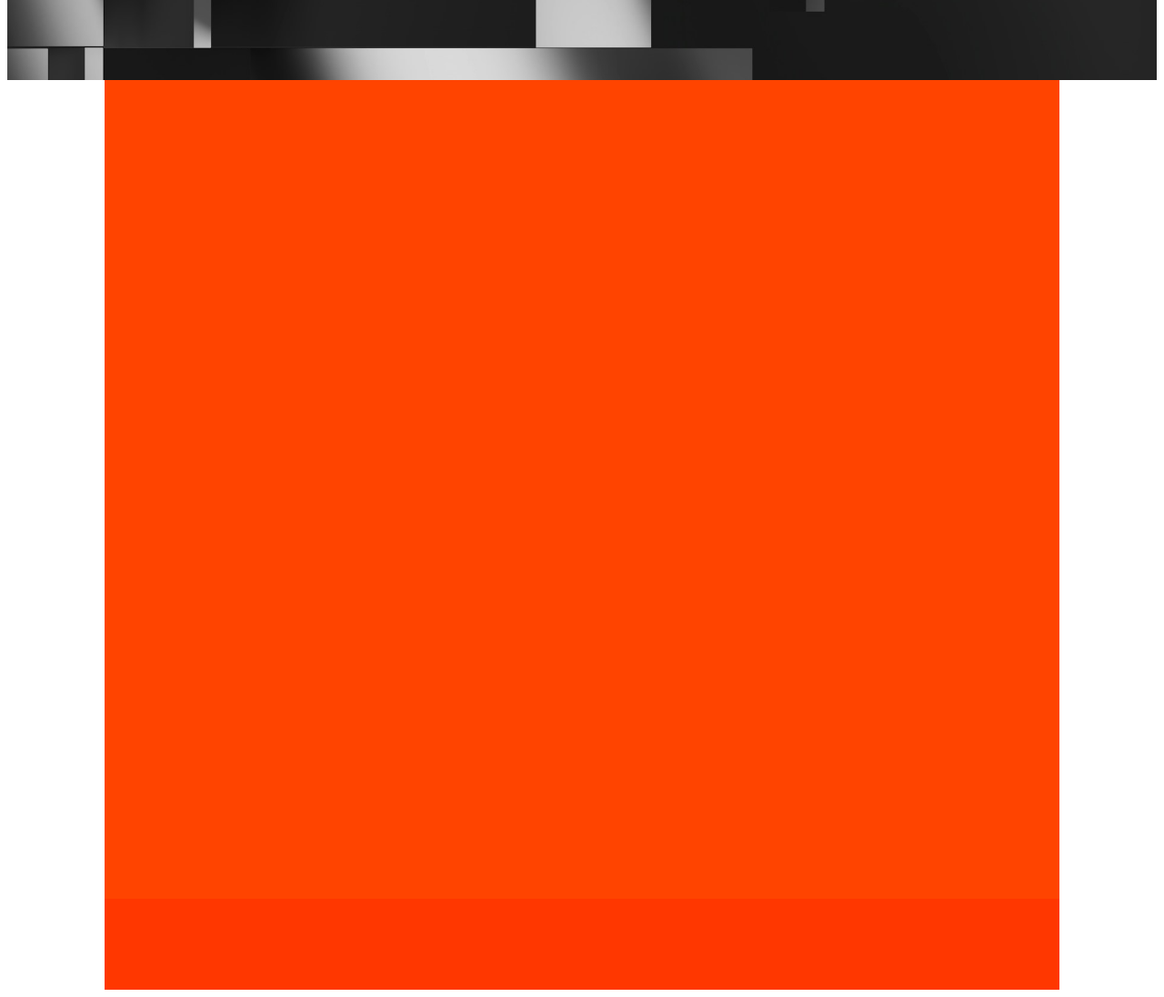
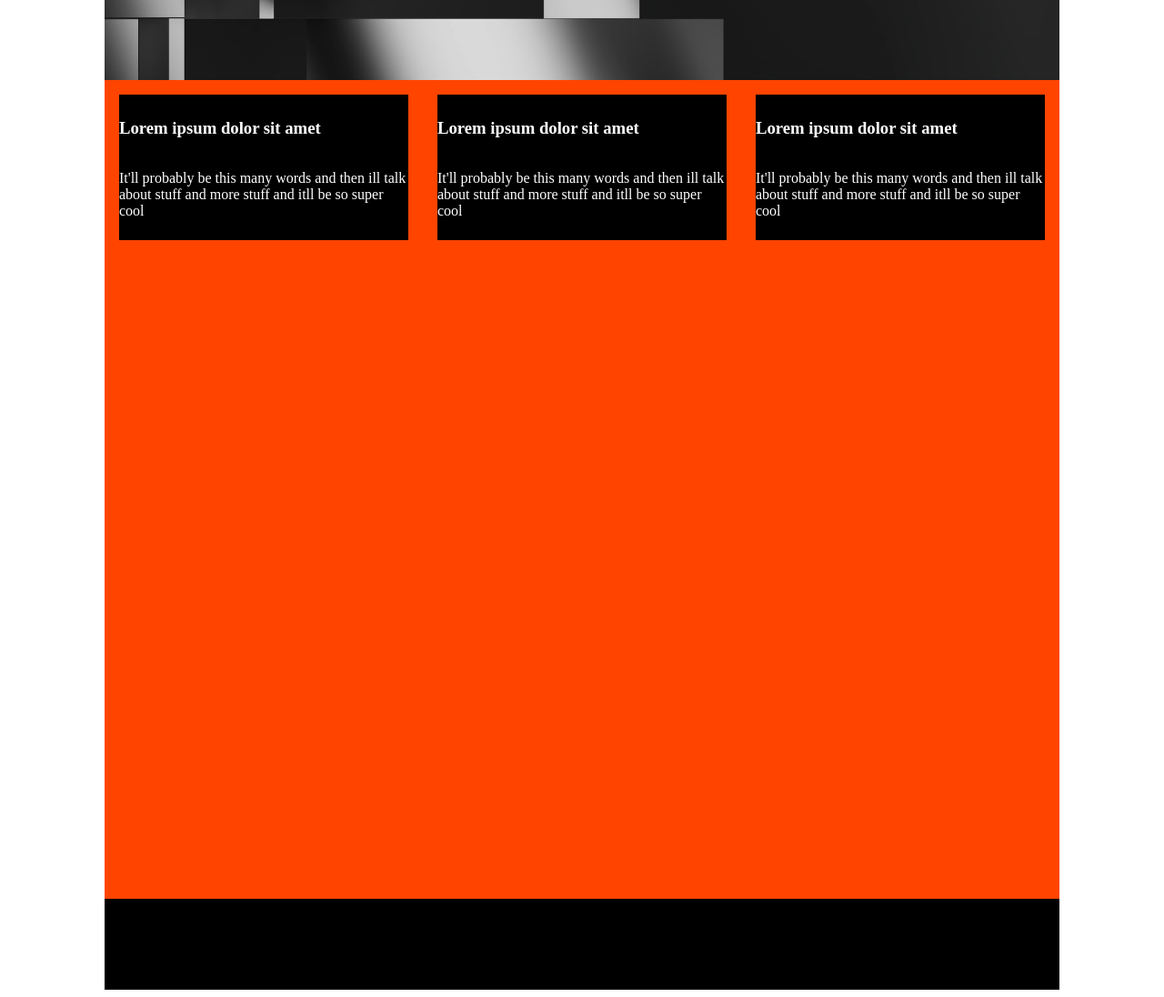
Before and after one commit to delanieaguirre/se1400-new, a plain HTML site: page milestone4/index.html in a window 1280 px wide. Shown: the part 440-1536 px from the top of the page at 91% size. Drawn offline with Linux system fonts and the light colour scheme; a web font is replaced by a local one.

Commit message:
Added Boxes

```diff
--- a/milestone4/index.html
+++ b/milestone4/index.html
@@ -1,11 +1,13 @@
 <!DOCTYPE html>
 <html>
+
 <head>
     <title>Milestone 4</title>
     <meta charset="utf-8">
     <link rel="stylesheet" href="style.css" type="text/css">
     <link rel="stylesheet" href="https://use.typekit.net/mph2hlc.css">
 </head>
+
 <body>
     <div id="wrapper">
         <header class="navthing">
@@ -23,8 +25,25 @@
         <div id="hero">
             <h2> WELCOME TO MY PORTFOLIO</h2>
         </div>
-           <main></main>
+        <main class="main-container">
+            <div class="flexitem">
+                <h3>Lorem ipsum dolor sit amet</h3>
+                <p>It'll probably be this many words and then ill talk about stuff and more stuff and itll be so super
+                    cool</p>
+            </div>
+            <div class="flexitem">
+                <h3>Lorem ipsum dolor sit amet</h3>
+                <p>It'll probably be this many words and then ill talk about stuff and more stuff and itll be so super
+                    cool</p>
+            </div>
+            <div class="flexitem">
+                <h3>Lorem ipsum dolor sit amet</h3>
+                <p>It'll probably be this many words and then ill talk about stuff and more stuff and itll be so super
+                    cool</p>
+            </div>
+        </main>
         <footer></footer>
     </div>
 </body>
+
 </html>
--- a/milestone4/style.css
+++ b/milestone4/style.css
@@ -1,8 +1,9 @@
 #wrapper {
     display: grid;
     grid-auto-rows: minmax(0, auto);
-   grid-template-columns:minmax(0px, 1fr) repeat(6, minmax(0, 175px)) minmax(0px, 1fr);
+    grid-template-columns: minmax(0px, 1fr) repeat(6, minmax(0, 175px)) minmax(0px, 1fr);
 }
+
 header {
     background-color: rgb(0, 0, 0);
     height: 50px;
@@ -10,6 +11,7 @@ header {
     grid-column: 2 / -2;
 
 }
+
 header a {
     color: rgb(255, 85, 0);
     text-decoration: none;
@@ -18,34 +20,42 @@ header a {
     font-style: normal;
     font-size: smaller;
 }
+
 nav {
-   background-color: rgb(0, 0, 0);
+    /* This was touching the top of the page */
     height: 70px;
     grid-row: 2 / 3;
     grid-column: 2 / -2;
     padding-top: 3rem;
+
 }
+
 nav a {
     text-decoration: none;
     color: white;
     font-family: area-extended, sans-serif;
     font-weight: 700;
-    font-style: normal;}
+    font-style: normal;
+}
+
 .navthing {
     display: flex;
     align-items: center;
     justify-content: space-between;
     padding: 10px 20px;
 }
+
 .navthing ul {
     display: flex;
     list-style: none;
     margin: 0;
     padding: 0;
 }
+
 .navthing li {
     margin-left: 20px;
 }
+
 #hero {
     background-image: url("images/milad-fakurian-jyr2YvLHJPw-unsplash\ \(1\)\ copy.jpg");
     height: 450px;
@@ -53,24 +63,45 @@ nav a {
     background-repeat: no-repeat;
     background-position: center;
     grid-row: 3 / 4;
-   grid-column: 1 / -1;
+    grid-column: 2 / -2;
 }
+
 #hero h2 {
     color: white;
     font-family: area-extended, sans-serif;
-    font-weight: 700;
+    font-weight: 1000;
     font-style: normal;
     font-size: 2rem;
     padding: 3em;
+    text-align: center;
 }
+
 main {
     background-color: rgb(255, 68, 0);
     height: 900px;
     grid-row: 4 / 5;
     grid-column: 2 / -2;
 }
+
+.main-container {
+    display: flex;
+    color: WHITE;
+
+}
+
+.flexitem {
+    background-color: rgb(0, 0, 0);
+    display: flex;
+    flex-direction: column;
+    justify-content: center;
+    align-content: center;
+    height: 10rem;
+    margin: 1rem;
+    width: auto;
+}
+
 footer {
-   background-color: rgb(255, 55, 0);
+    background-color: rgb(0, 0, 0);
     height: 100px;
     grid-row: 5 / 6;
     grid-column: 2 / -2;
```
Lines whose indentation alone changed are shown as unchanged.
